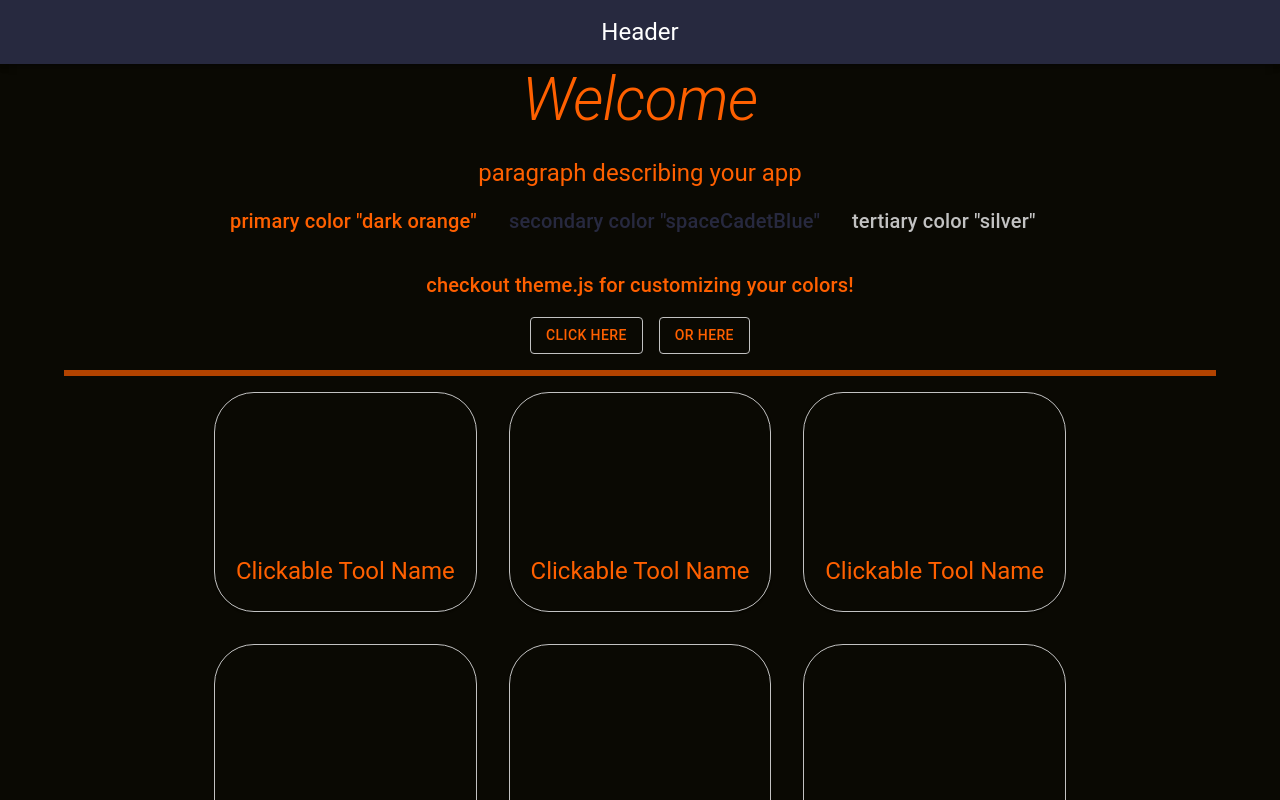
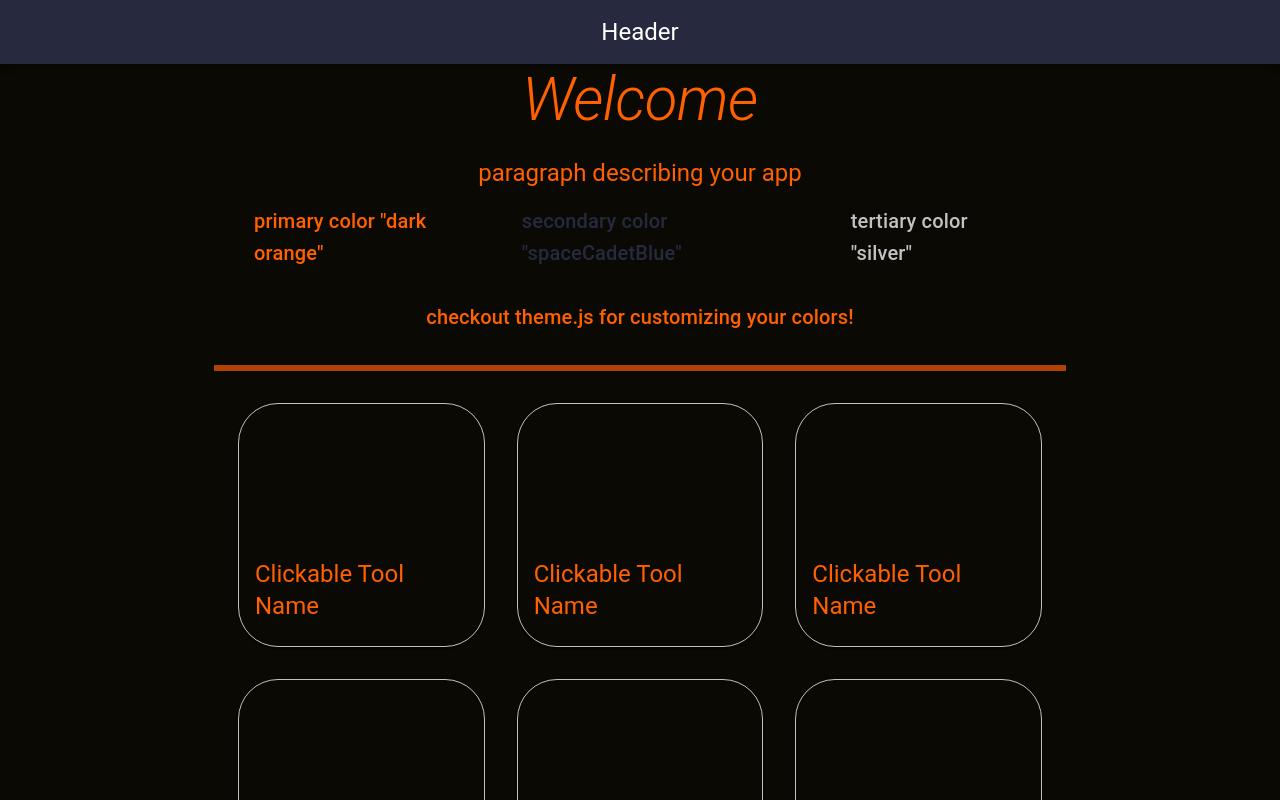
Before and after one commit to jrapich/work-tools, a React (Vite) app in the folder client/: page / in a window 1280 px wide. Shown: the top 800 px of the page. Built offline with nearby package versions, Linux system fonts and the light colour scheme.

Commit message:
divider width, padding changes

```diff
--- a/client/src/app/pages/Home.jsx
+++ b/client/src/app/pages/Home.jsx
@@ -20,6 +20,7 @@ export default function Home() {
     <>
       <section>
         <Container maxWidth="md">
+          <Container>
             <Typography component="h1" variant="h2" align="center" gutterBottom>
               <i>Welcome</i>
             </Typography>
@@ -30,7 +31,7 @@ export default function Home() {
               sx={{
                 display: "flex",
                 justifyContent: "flex-start",
-              flexWrap: "wrap",
+                flexWrap: "nowrap",
               }}
             >
               <Typography
@@ -52,10 +53,10 @@ export default function Home() {
                 tertiary color "silver"
               </Typography>
             </Box>
-          <Typography variant="h6" align="center" sx={{ pt: 4 }} paragraph>
+            <Typography variant="h6" align="center" sx={{ pt: 4, pb: 2 }} paragraph>
               checkout theme.js for customizing your colors!
             </Typography>
-          <Stack
+            {/* <Stack
               sx={{ pb: 2 }}
               direction="row"
               spacing={2}
@@ -63,15 +64,14 @@ export default function Home() {
             >
               <Button variant="outlined">Click here</Button>
               <Button variant="outlined">Or Here</Button>
-          </Stack>
+            </Stack> */}
           </Container>
           <Divider component="div" role="presentation" />
           <Container
             sx={{
-            paddingTop: 2,
+              paddingTop: 4,
               paddingBottom: 4,
             }}
-          maxWidth="md"
           >
             <Grid container spacing={4}>
               {cards.map((card) => (
@@ -112,6 +112,7 @@ export default function Home() {
               ))}
             </Grid>
           </Container>
+        </Container>
       </section>
     </>
   );
```
Lines whose indentation alone changed are shown as unchanged.
